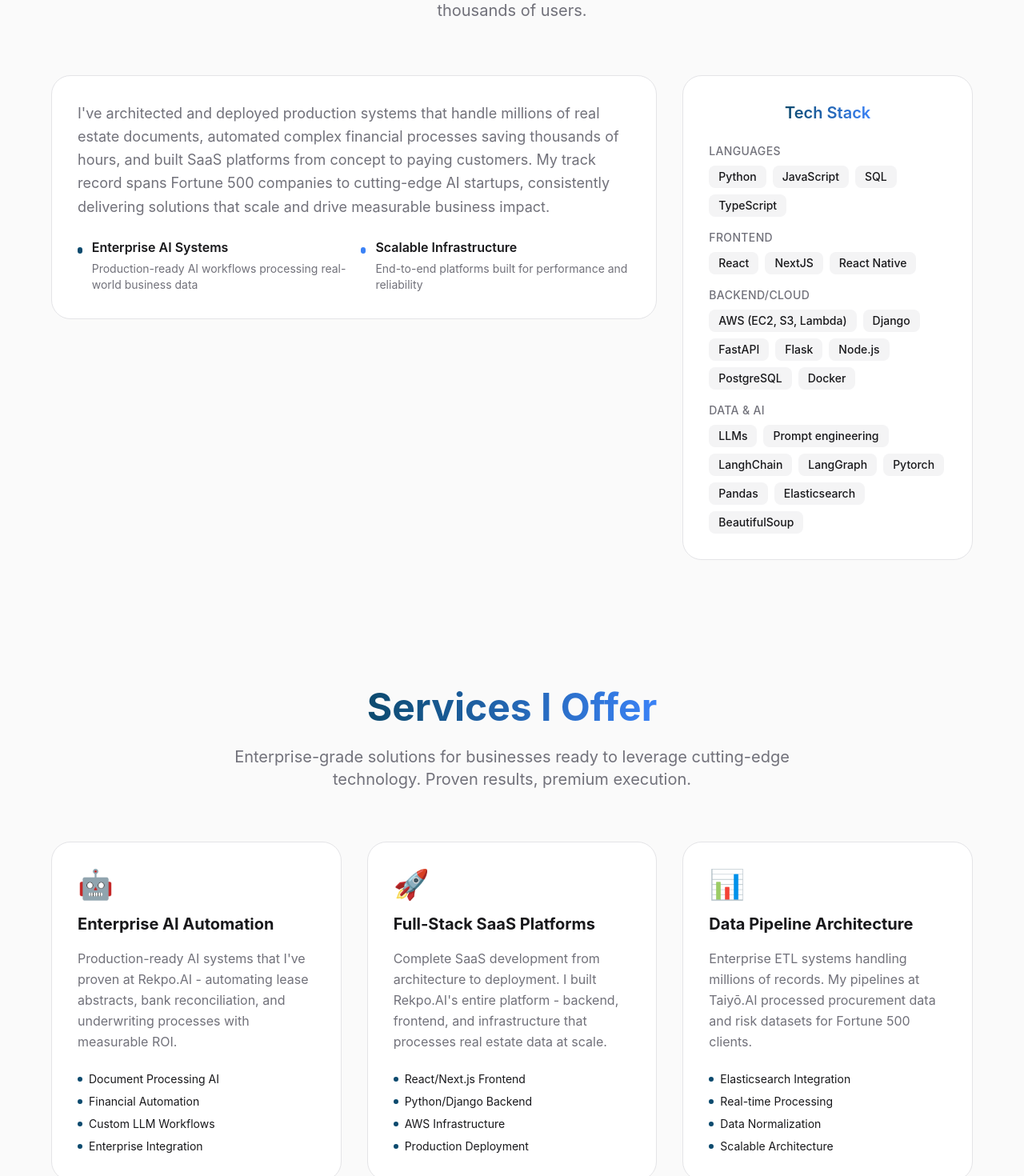
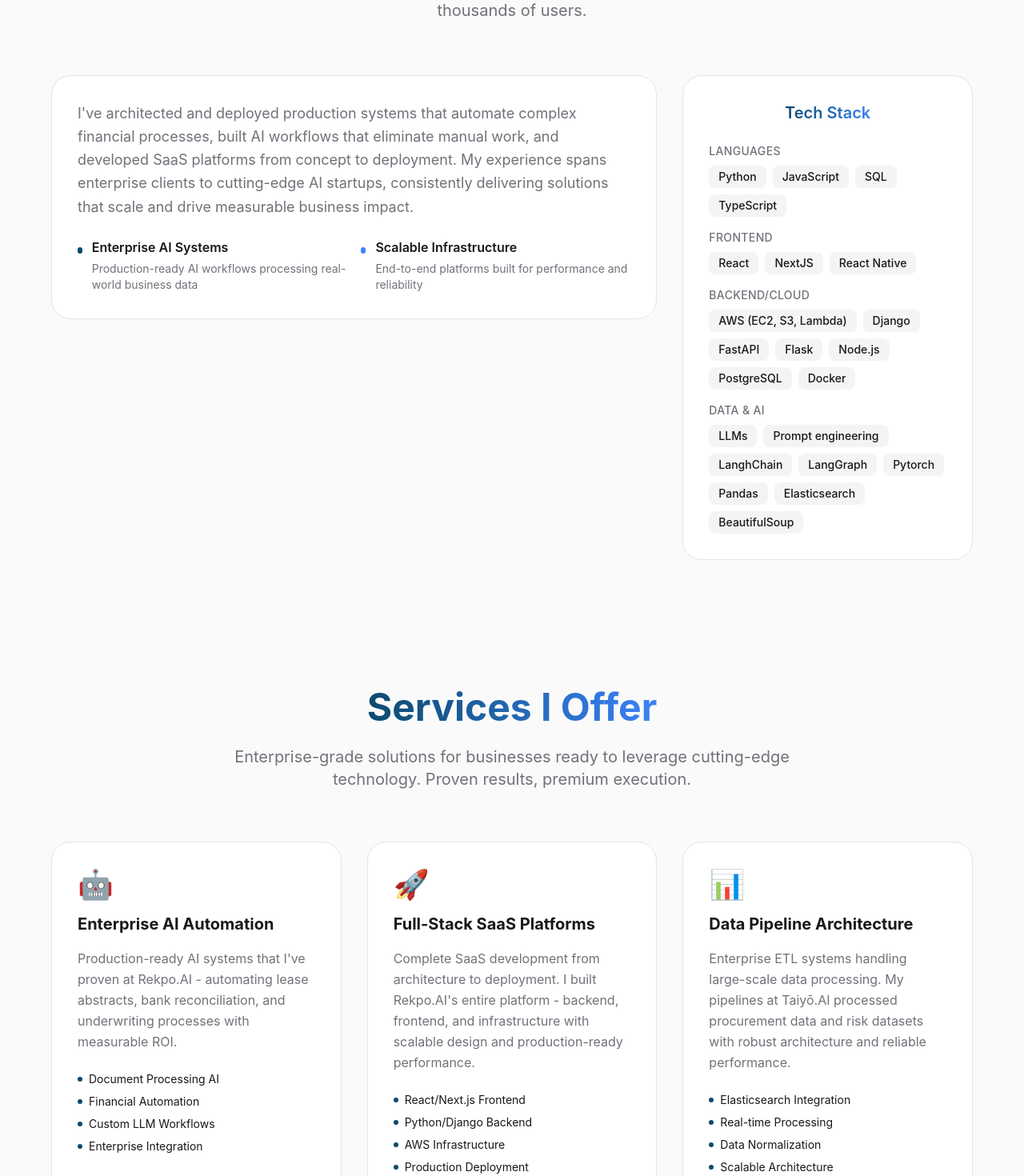
Before and after one commit to GeekyA/ansh-personal-website, a Next.js app: page / in a window 1280 px wide. Shown: the part 1100-2570 px from the top of the page at 80% size. Built offline with nearby package versions, Linux system fonts and the light colour scheme.

Commit message:
tone up/down

```diff
--- a/app/page.tsx
+++ b/app/page.tsx
@@ -163,7 +163,7 @@ export default function Home() {
             >
               <div className="bg-[var(--surface)] border border-[var(--border)] rounded-[var(--radius-xl)] p-8 hover:shadow-[var(--shadow-lg)] transition-all duration-300">
                 <p className="text-lg text-[var(--muted-foreground)] leading-relaxed mb-6">
-                  I&apos;ve architected and deployed production systems that handle millions of real estate documents, automated complex financial processes saving thousands of hours, and built SaaS platforms from concept to paying customers. My track record spans Fortune 500 companies to cutting-edge AI startups, consistently delivering solutions that scale and drive measurable business impact.
+                  I&apos;ve architected and deployed production systems that automate complex financial processes, built AI workflows that eliminate manual work, and developed SaaS platforms from concept to deployment. My experience spans enterprise clients to cutting-edge AI startups, consistently delivering solutions that scale and drive measurable business impact.
                 </p>
 
                 <div className="grid sm:grid-cols-2 gap-4">
@@ -259,13 +259,13 @@ export default function Home() {
               {
                 title: 'Full-Stack SaaS Platforms',
                 icon: '🚀',
-                description: 'Complete SaaS development from architecture to deployment. I built Rekpo.AI\'s entire platform - backend, frontend, and infrastructure that processes real estate data at scale.',
+                description: 'Complete SaaS development from architecture to deployment. I built Rekpo.AI\'s entire platform - backend, frontend, and infrastructure with scalable design and production-ready performance.',
                 features: ['React/Next.js Frontend', 'Python/Django Backend', 'AWS Infrastructure', 'Production Deployment']
               },
               {
                 title: 'Data Pipeline Architecture',
                 icon: '📊',
-                description: 'Enterprise ETL systems handling millions of records. My pipelines at Taiyō.AI processed procurement data and risk datasets for Fortune 500 clients.',
+                description: 'Enterprise ETL systems handling large-scale data processing. My pipelines at Taiyō.AI processed procurement data and risk datasets with robust architecture and reliable performance.',
                 features: ['Elasticsearch Integration', 'Real-time Processing', 'Data Normalization', 'Scalable Architecture']
               },
               {
@@ -367,7 +367,7 @@ export default function Home() {
                   company: 'Rekpo.AI (Gallagher & Mohan)',
                   location: 'New Delhi, India (Remote)',
                   period: 'December 2024 - Present',
-                  description: 'Single-handedly architected and deployed Rekpo.AI\'s complete SaaS platform - a production system processing thousands of real estate documents daily. Built AI workflows that eliminate 80% of manual work in lease analysis, bank reconciliation, and underwriting, delivering measurable ROI to enterprise clients.',
+                  description: 'Single-handedly architected and deployed Rekpo.AI\'s complete SaaS platform from backend to frontend and infrastructure. Built AI workflows that automate lease analysis, bank reconciliation, and underwriting processes, significantly reducing manual processing time for real estate clients.',
                   type: 'Full-time'
                 },
                 {
```
